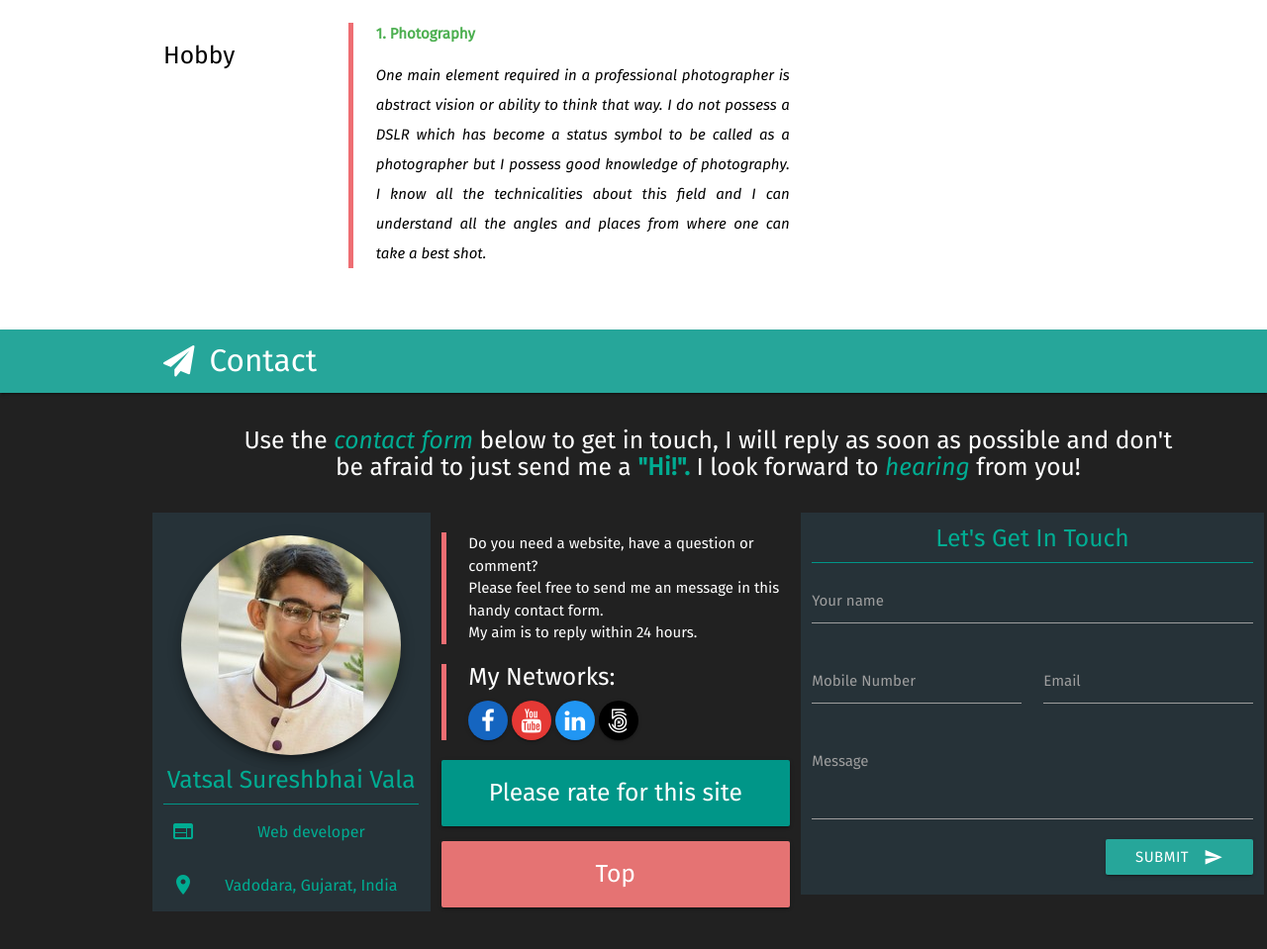
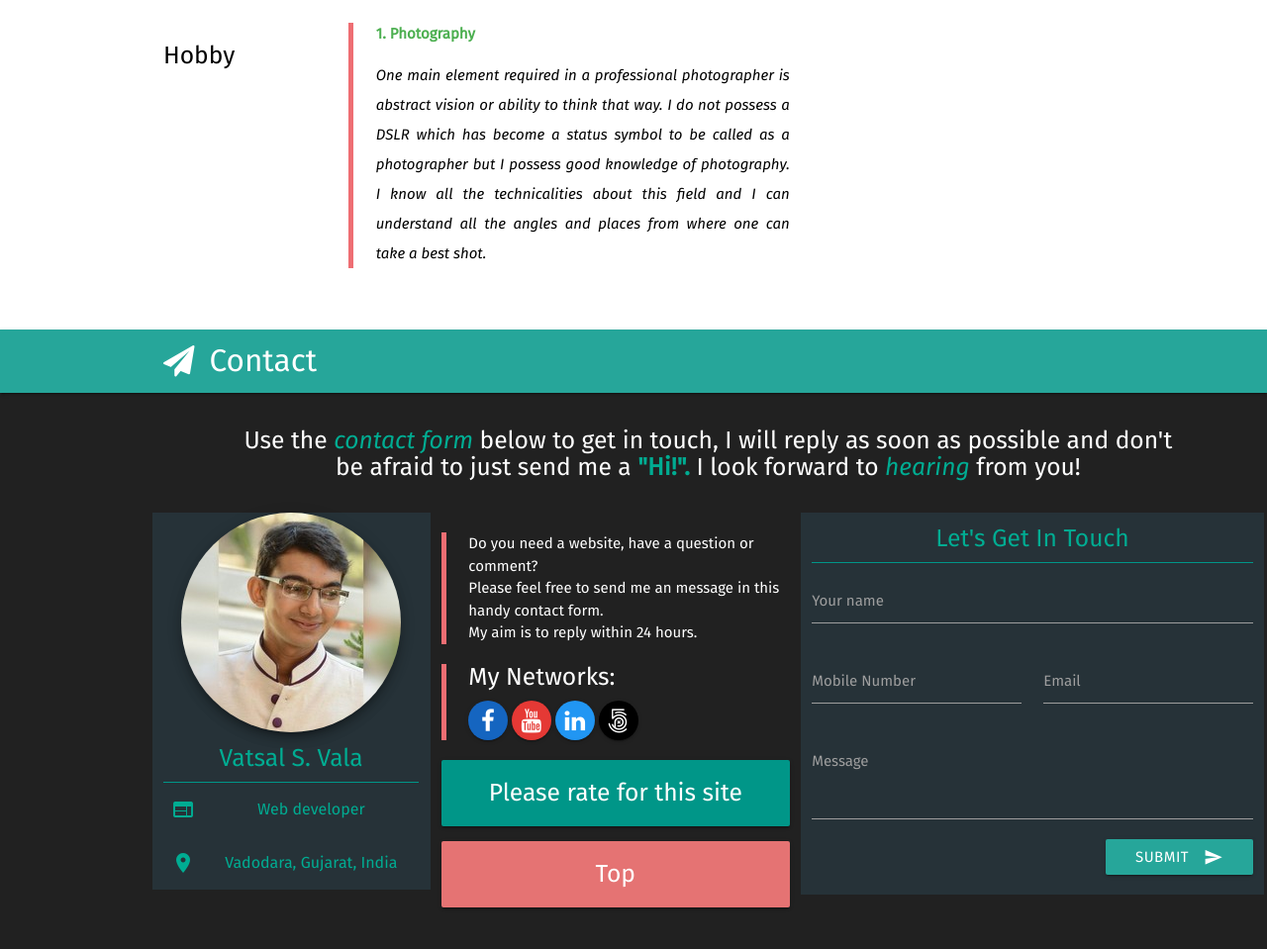
Before and after one commit to vatsalvala/vatsalvala.github.io, a plain HTML site: page index.html in a window 1280 px wide. Shown: the part 3496-4455 px from the top of the page at 99% size. Drawn offline with nearby package versions, Linux system fonts and the light colour scheme.

Commit message:
Create index.html

```diff
--- a/index.html
+++ b/index.html
@@ -371,10 +371,8 @@
 			<div class="row">
 				<div class="col s12 m3 blue-grey darken-4">
 					<center>
-                    <br>
                     <img class="circle responsive-img z-depth-4" src="img/vatsal.jpg">
-
-                    <h5><font color="#00AC92">Vatsal Sureshbhai Vala</font></h5>
+                    <h5><font color="#00AC92">Vatsal S. Vala</font></h5>
                     <div class="divider teal"></div>
                     <table class="centered white-text">
                         <tbody>
```
